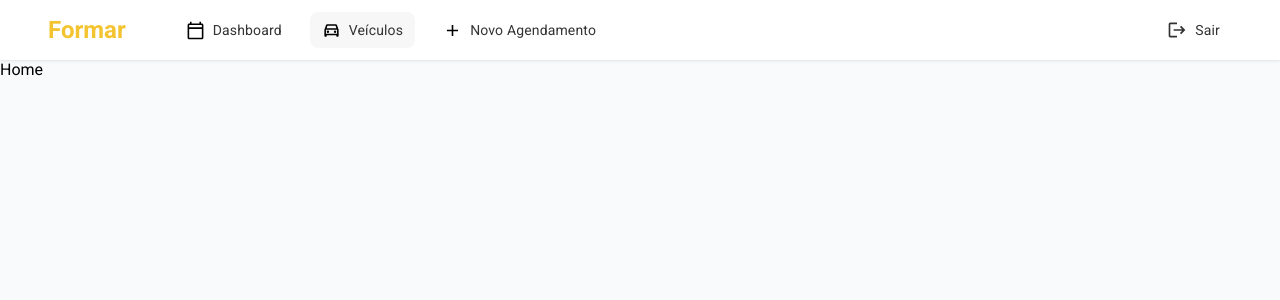
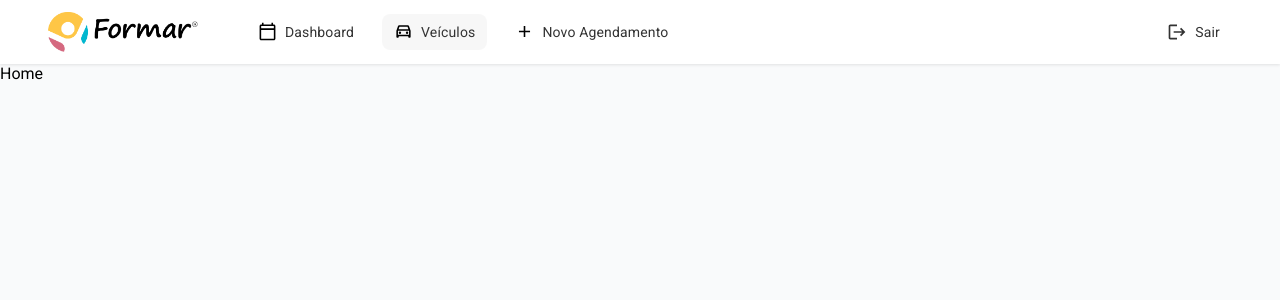
Before and after one commit to NicollasDelgado/Formar-FrontEnd, a React (Vite) app: page /home in a window 1280 px wide. Shown: the top 300 px of the page. Built offline with nearby package versions, Linux system fonts and the light colour scheme.

Commit message:
fix: comment dashboard

```diff
--- a/src/shared/layouts/BaseLayoutPage.tsx
+++ b/src/shared/layouts/BaseLayoutPage.tsx
@@ -3,7 +3,7 @@ import CalendarTodayOutlinedIcon from '@mui/icons-material/CalendarTodayOutlined
 import DriveEtaOutlinedIcon from '@mui/icons-material/DriveEtaOutlined'
 import AddOutlinedIcon from '@mui/icons-material/AddOutlined'
 import LogoutIcon from '@mui/icons-material/Logout'
-// import logo from '../../assets/logo.png' // Ajuste o caminho conforme necessário
+import logo from '../../assets/logo.png' // Ajuste o caminho conforme necessário
 
 interface IBaseLayoutPageProps {
   children: React.ReactNode
@@ -38,10 +38,10 @@ export const BaseLayoutPage: React.FC<IBaseLayoutPageProps> = ({
       >
         {/* LOGO E MENU */}
         <Box display="flex" alignItems="center">
-          {/* <img src={logo} alt="Instituto Formar" width="150px" /> */}
-          <Typography variant="h5" fontWeight="bold" color="primary">
+          <img src={logo} alt="Instituto Formar" width="150px" />
+          {/* <Typography variant="h5" fontWeight="bold" color="primary">
             Formar
-          </Typography>
+          </Typography> */}
 
           {/* BOTÕES */}
           <Box display="flex" alignItems="center" ml={6}>
```
